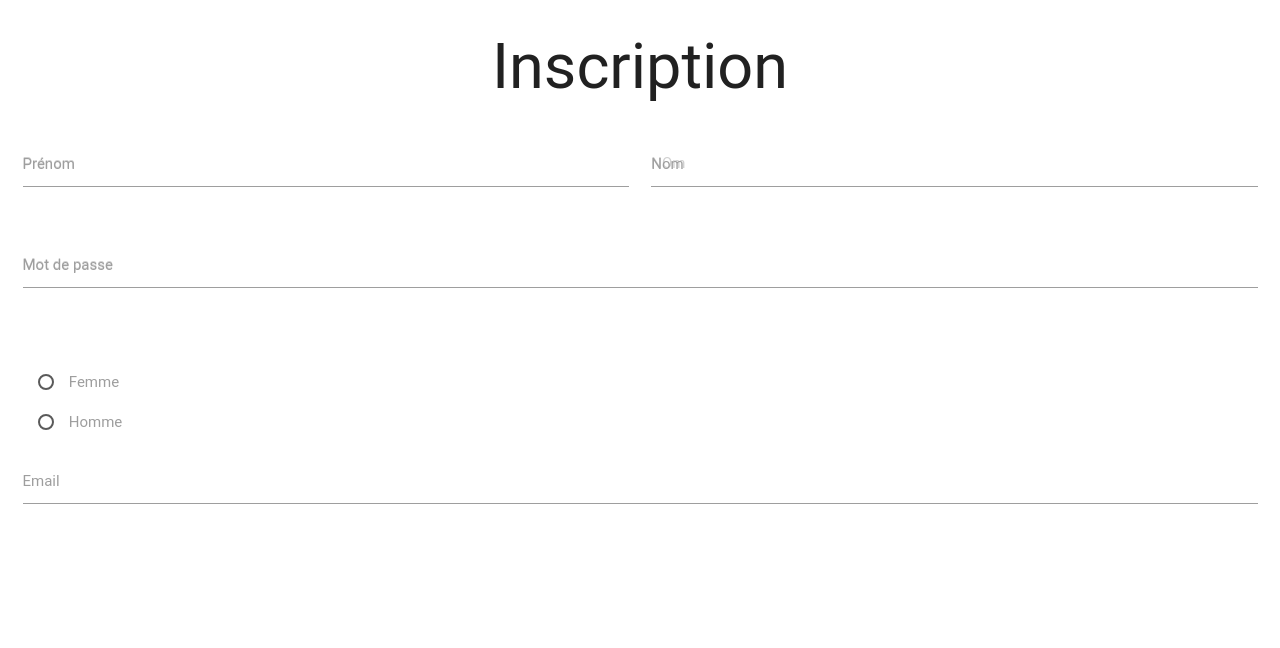
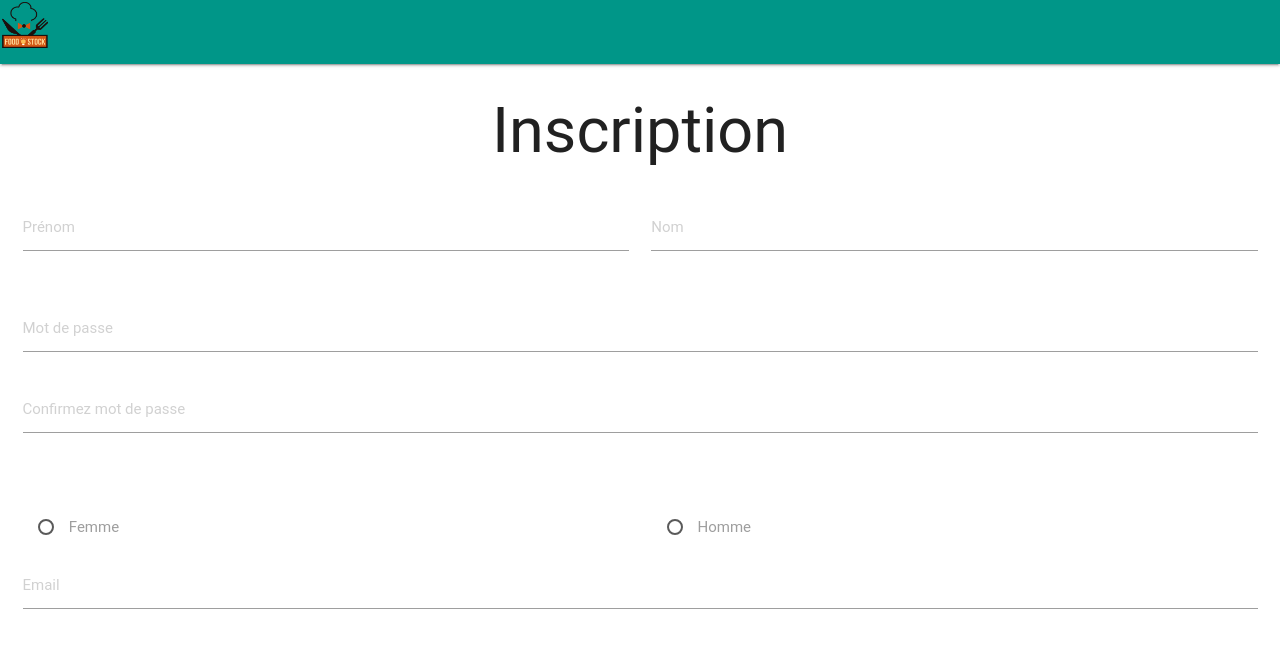
Before and after one commit to simplon-antoineB/foodstock, a plain HTML site: page www/inscription.html in a window 1280 px wide. Drawn offline with Linux system fonts and the light colour scheme; files that its build step writes are made by us from their sources; a web font is replaced by a local one.

Commit message:
suite formulaire

```diff
--- a/www/inscription.html
+++ b/www/inscription.html
@@ -14,32 +14,40 @@
 
 </head>
     <body>
+    <nav>
+        <div class="nav-wrapper teal">
+            <img src="img/logo-SF.png" alt="Logo" class="brand-logo" width="50" height="50" style="padding: 2px">
+        </div>
+    </nav>
     <h1 style="text-align:center">Inscription</h1>
     <div class="row">
         <form class="col s12">
             <div class="row">
                 <div class="input-field col s6">
                     <input placeholder="Prénom" id="prenom" type="text" class="validate"/>
-                    <label for="prenom">Prénom</label>
                 </div>
                 <div class="input-field col s6">
-                    <input id="nom" type="text" placeholder="NOm" class="validate"/>
-                    <label for="nom">Nom</label>
+                    <input id="nom" type="text" placeholder="Nom" class="validate"/>
                 </div>
             </div>
             <div class="row">
                 <div class="input-field col s12">
-                    <input id="motDePasse" type="password" placeholder="Mot de passe"class="validate"/>
-                    <label for="motDePasse">Mot de passe</label>
+                    <input id="motDePasse" type="password" placeholder="Mot de passe" class="validate"/>
+                </div>
+
+                <div class="input-field col s12">
+                    <input id="confirmezMotDePasse" type="password" placeholder="Confirmez mot de passe" class="validate"/>
                 </div>
             </div>
 
             <div class="row">
-                <div class="input-field col s12">
+                <div class="input-field col s6">
                     <p>
                         <input name="group1" type="radio" id="femme" />
                         <label for="femme">Femme</label>
                     </p>
+                </div>
+                <div class="input-field col s6">
                     <P>
                         <input name="group1" type="radio" id="homme"/>
                         <label for="homme">Homme</label>
@@ -50,8 +58,7 @@
 
             <div class="row">
                 <div class="input-field col s12">
-                    <input id="email" type="email" class="validate">
-                    <label for="email" data-error="wrong" data-success="right">Email</label>
+                    <input id="email" type="email" class="validate" for="email" data-error="wrong" data-success="right" placeholder="Email">
                 </div>
             </div>
         </form>
```
